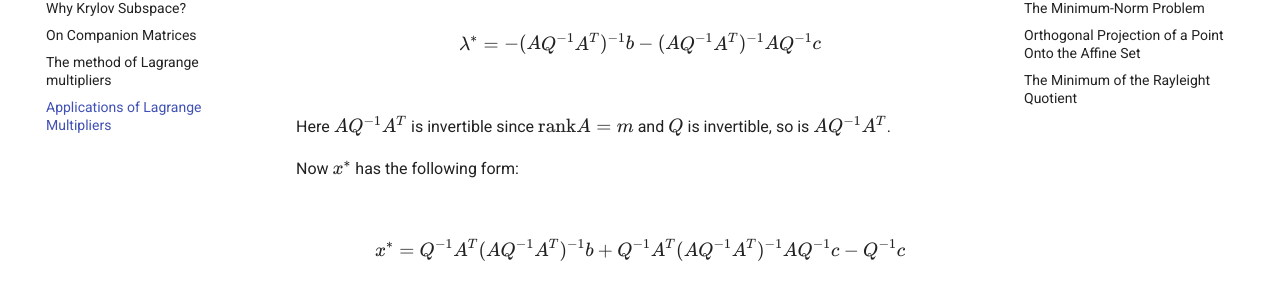
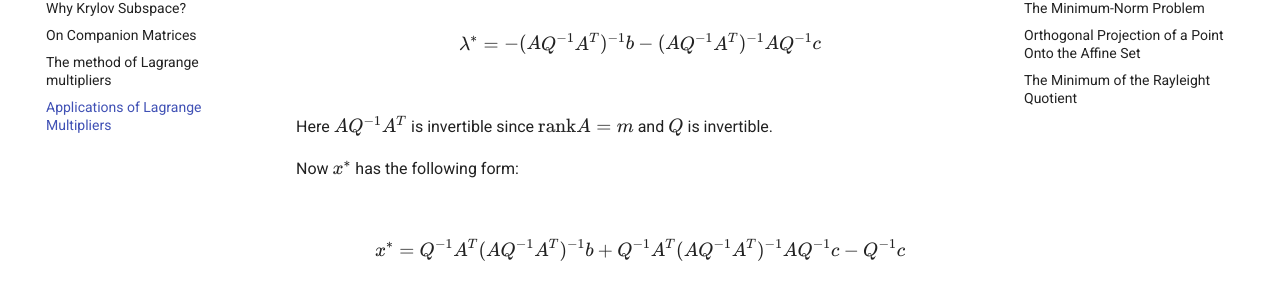
Before and after one commit to mukappalambda/readings, an MkDocs documentation site: the page built from docs/applications-of-lagrange-multipliers.md, in a window 1280 px wide and 900 px high, scrolled down 1942 px. Shown: the part 145-450 px from the top of the window. Built offline with MkDocs 1.6.1 and Material for MkDocs 9.7.7, drawn with Linux system fonts in a browser that asks for light colours; comment, search, counter and statistics services are not loaded; the version menu is left out; some of the changed text lies outside the part shown.

Commit message:
fix: minor language edits

```diff
--- a/docs/applications-of-lagrange-multipliers.md
+++ b/docs/applications-of-lagrange-multipliers.md
@@ -56,7 +56,7 @@ or
 
 $$\lambda^* = -(AQ^{-1}A^T)^{-1}b - (AQ^{-1}A^T)^{-1}AQ^{-1}c$$
 
-Here $AQ^{-1}A^T$ is invertible since $\text{rank}A = m$ and $Q$ is invertible, so is $AQ^{-1}A^T$.
+Here $AQ^{-1}A^T$ is invertible since $\text{rank}A = m$ and $Q$ is invertible.
 
 Now $x^*$ has the following form:
 
```
Also changed, not shown: other parts of docs/applications-of-lagrange-multipliers.md (+1 -1 lines).
